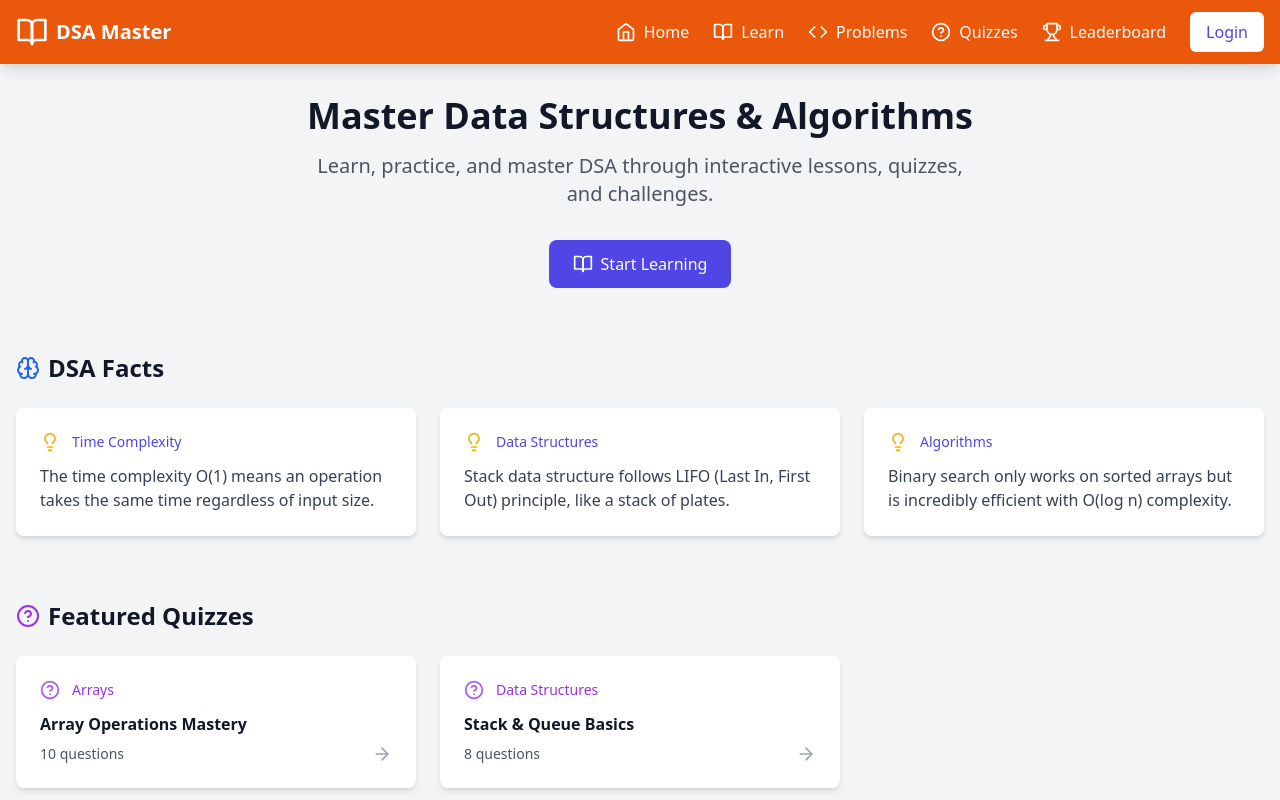
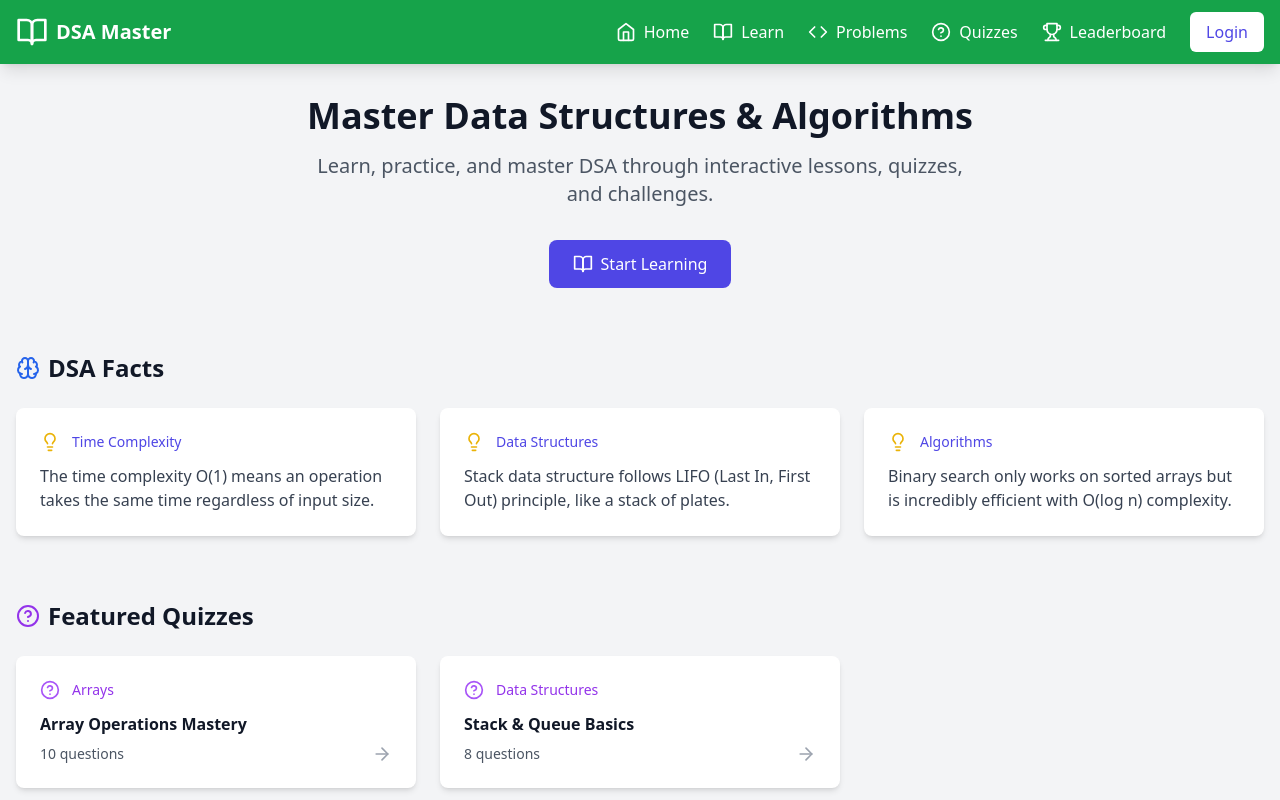
Before and after one commit to rayaansomaiah/Gamified-dsa, a React (Vite) app: page / in a window 1280 px wide. Shown: the top 800 px of the page. Built offline with nearby package versions, Linux system fonts and the light colour scheme.

Commit message:
change navbar colour

```diff
--- a/src/components/layout/Navbar.tsx
+++ b/src/components/layout/Navbar.tsx
@@ -9,7 +9,7 @@
   const { currentUser } = useSelector((state: RootState) => state.user);
 
   return (
-    <nav className="bg-orange-600 text-white shadow-lg">
+    <nav className="bg-green-600 text-white shadow-lg">
       <div className="max-w-7xl mx-auto px-4">
         <div className="flex justify-between items-center h-16">
           <div className="flex items-center space-x-4">
```
